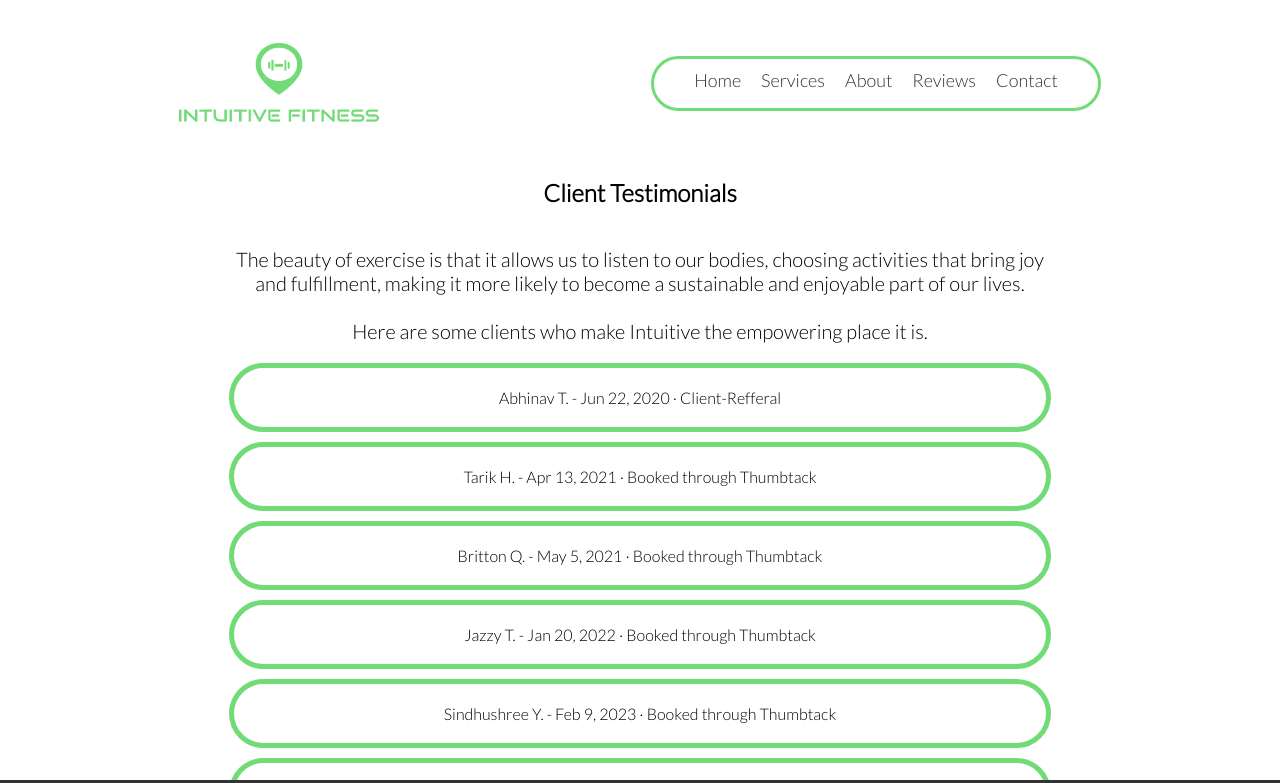
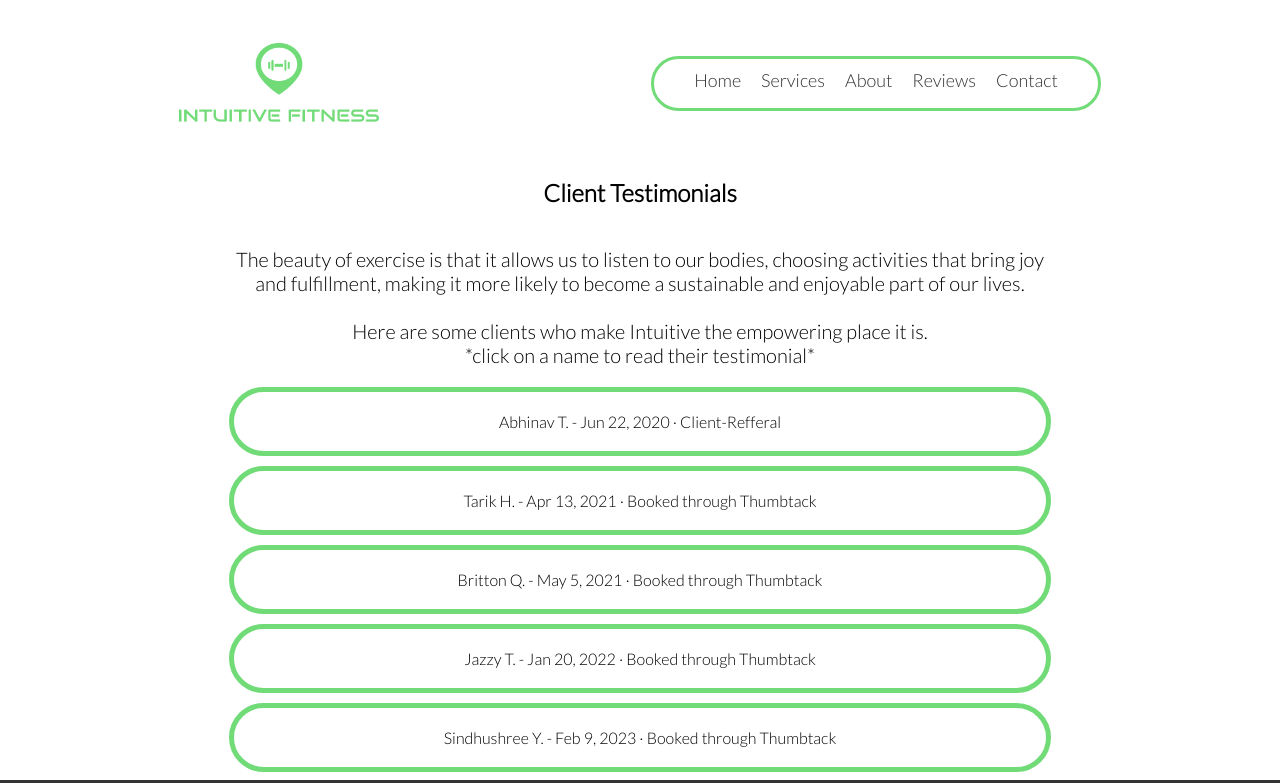
Before and after one commit to alexh34222/intuitive-fitness, a React (Vite) app: page /testimonials in a window 1280 px wide. Shown: the top 783 px of the page. Built offline with nearby package versions, Linux system fonts and the light colour scheme.

Commit message:
updated testimonial

```diff
--- a/src/Components/Testimonials.jsx
+++ b/src/Components/Testimonials.jsx
@@ -90,7 +90,8 @@ export default function Testimonials() {
               lives. <br />
               <br />
               Here are some clients who make Intuitive the empowering place it
-              is.
+              is. <br />
+              *click on a name to read their testimonial*
             </p>
           </div>
         </div>
```
